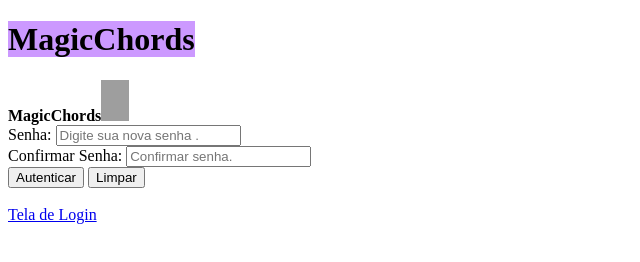
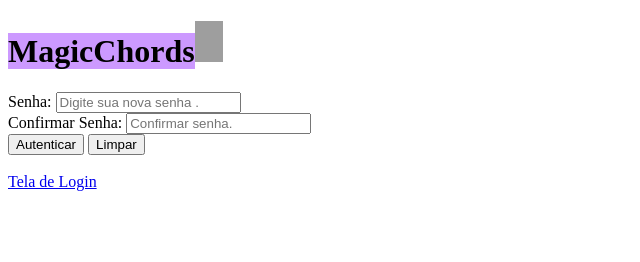
Before and after one commit to GO0108/MagicChords, a plain HTML site: page templates/Esqueceu Senha.html in a window 1280 px wide. Shown: the whole page, without its empty margins (0-640 px from the left). Drawn offline with Linux system fonts and the light colour scheme; grey boxes are pictures that could not be loaded.

Commit message:
Update Esqueceu Senha.html

```diff
--- a/templates/Esqueceu Senha.html
+++ b/templates/Esqueceu Senha.html
@@ -6,7 +6,7 @@
     </head>
 <body>
 
-<h1><span style="color: #000000; background-color: #cc99ff;"><strong>MagicChords</strong></span></h1>
+<h1><span style="color: #000000; background-color: #cc99ff;">
     <strong>MagicChords</strong></span><strong style="font-size: 14px;"><img src="https://cdn.pixabay.com/photo/2016/03/26/01/17/treble-clef-1279909_640.png" alt="logo" width="28" height="41" /></strong></h1>
 
 <form action="autentica" method="POST">
```
